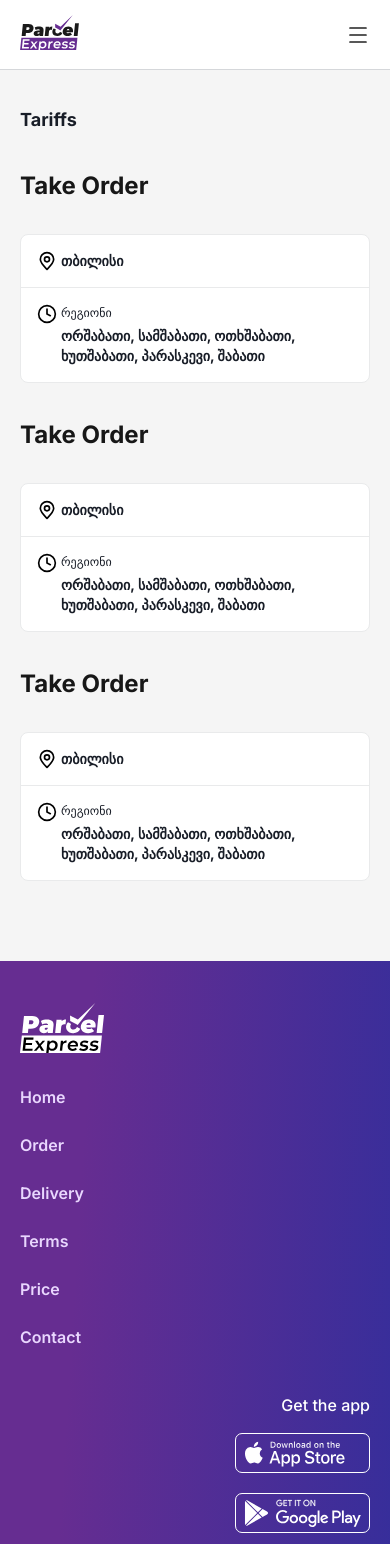
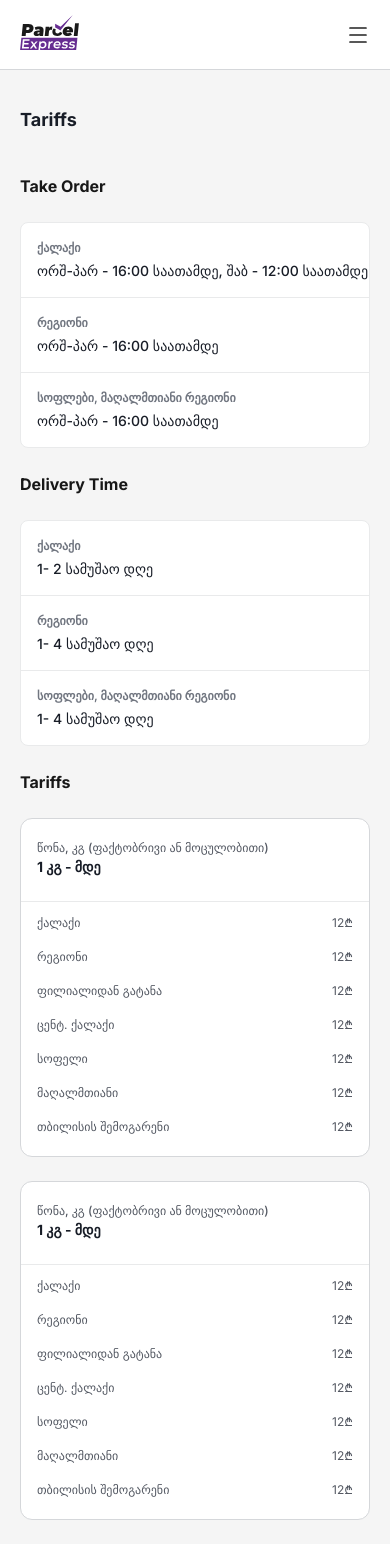
Before and after one commit to parcel-express/parcel-frontend, a Next.js app: page /en/price in a window 390 px wide. Shown: the top 1544 px of the page. Built offline with nearby package versions, Linux system fonts and the light colour scheme.

Commit message:
done priceScreen & added table variant with no titles on mobile

```diff
--- a/src/components/Table.tsx
+++ b/src/components/Table.tsx
@@ -9,13 +9,13 @@ import { colors } from '@/styles/colors';
 import { DesktopContainer, MobileContainer } from './Responsive';
 import { Typography } from './Typography';
 
-const DesktopGrid = styled.div`
+const DesktopGrid = styled.div<{ columns?: number }>`
   width: 100%;
   border: 1px solid ${colors.border.light};
   border-radius: 12px;
-  padding: 0 84px 0 0;
   display: grid;
-  grid-template-columns: 1fr 1fr;
+  grid-template-columns: repeat(${p => p.columns ?? 2}, minmax(60px, 1fr));
+  gap: 0;
   background-color: ${colors.background.white};
 `;
 
@@ -23,21 +23,21 @@ const Title = styled.span`
   display: block;
   border-bottom: 1px solid ${colors.border.light};
   padding: 13px 0 13px 24px;
+  white-space: nowrap;
+  text-overflow: ellipsis;
+  overflow: hidden;
   @media screen and (max-width: 1080px) {
     display: none;
   }
 `;
 
-const FirstRow = styled.span`
+const Cell = styled.span.withConfig({
+  shouldForwardProp: prop => prop !== 'first',
+})<{ first?: boolean }>`
   display: block;
   border-bottom: 1px solid ${colors.border.light};
-  padding: 18px 0 18px 20px;
-`;
-
-const SecondRow = styled.span`
-  display: block;
-  border-bottom: 1px solid ${colors.border.light};
-  padding: 18px 0 18px 24px;
+  padding: 18px 0 18px ${p => (p.first ? '20px' : '24px')};
+  white-space: normal;
 `;
 
 /* Mobile card styles */
@@ -52,6 +52,9 @@ const Card = styled.div`
   border-radius: 8px;
   background: ${colors.background.white};
   padding: 16px 0;
+  @media screen and (max-width: 1080px) {
+    padding: 16px 0 0 0;
+  }
 `;
 
 const CardTop = styled.div`
@@ -66,6 +69,13 @@ const CardBody = styled.div`
   display: flex;
   gap: 4px;
   padding: 16px 0 0 16px;
+  @media screen and (max-width: 1080px) {
+    border-bottom: 1px solid ${colors.border.light};
+    padding: 16px;
+  }
+  &:last-child {
+    border-bottom: none;
+  }
 `;
 
 const DescriptionWapper = styled.div`
@@ -82,89 +92,108 @@ const IconWrapper = styled.div`
   width: 20px;
   height: 20px;
 `;
-const defaultData = [
-  {
-    firstrow: 'თბილისი',
-    secondrow: 'ორშაბათი, სამშაბათი, ოთხშაბათი, ხუთშაბათი, პარასკევი, შაბათი',
-  },
-  { firstrow: 'ბათუმი', secondrow: 'ორშაბათი, სამშაბათი, ოთხშაბათი, ხუთშაბათი, პარასკევი' },
-  { firstrow: 'თბილისი', secondrow: 'პარასკევი' },
-  { firstrow: 'ქუთაისი', secondrow: 'ორშაბათი, სამშაბათი, ოთხშაბათი, ხუთშაბათი' },
-  { firstrow: 'რუსთავი', secondrow: 'ორშაბათი, სამშაბათი, ოთხშაბათი, ხუთშაბათი, პარასკევი' },
-  { firstrow: 'გორი', secondrow: 'ორშაბათი, სამშაბათი, ოთხშაბათი' },
-  { firstrow: 'ზუგდიდი', secondrow: 'ორშაბათი, სამშაბათი, ოთხშაბათი, ხუთშაბათი, პარასკევი' },
+
+const defaultData: string[][] = [
+  ['თბილისი', 'ორშაბათი, სამშაბათი, ოთხშაბათი, ხუთშაბათი, პარასკევი, შაბათი', '₾10'],
+  ['ბათუმი', 'ორშაბათი, სამშაბათი, ოთხშაბათი, ხუთშაბათი, პარასკევი', '₾12'],
+  ['თბილისი', 'პარასკევი', '₾8'],
+  ['ქუთაისი', 'ორშაბათი, სამშაბათი, ოთხშაბათი, ხუთშაბათი', '₾9'],
+  ['რუსთავი', 'ორშაბათი, სამშაბათი, ოთხშაბათი, ხუთშაბათი, პარასკევი', '₾11'],
+  ['გორი', 'ორშაბათი, სამშაბათი, ოთხშაბათი', '₾7'],
+  ['ზუგდიდი', 'ორშაბათი, სამშაბათი, ოთხშაბათი, ხუთშაბათი, პარასკევი', '₾10'],
 ];
 
-const defaultTitles = {
-  firstTitle: 'ქალაქი',
-  secondTitle: 'ჩაბარება / აღება',
-} as const;
+const defaultTitles = ['ქალაქი', 'ჩაბარება / აღება', 'ფასი'] as const;
 
-export type TableDetail = {
-  firstrow: string;
-  secondrow: string;
+export type TableProps = {
+  details?: string[][];
+  columnTitles?: string[];
+  rows?: number;
+  mobileShowTitles?: boolean;
+  columns?: number;
 };
 
-export type TableTitles = {
-  firstTitle?: string;
-  secondTitle?: string;
-};
-
-export type TableProps = {
-  details?: TableDetail[];
-  titles?: TableTitles;
-  rows?: number;
-};
-
-const Table: React.FC<TableProps> = ({ details = defaultData, titles = defaultTitles, rows }) => {
+const Table: React.FC<TableProps> = ({
+  details = defaultData,
+  columnTitles = defaultTitles as unknown as string[],
+  rows,
+  mobileShowTitles = false,
+  columns,
+}) => {
+  const cols = columns ?? columnTitles.length ?? 2;
   const displayData = rows != null ? details.slice(0, rows) : details;
 
   return (
     <>
       <DesktopContainer>
-        <DesktopGrid>
-          <Typography variant='text-xs' weight='semibold' color={colors.text.lighter}>
-            <Title>{titles.firstTitle}</Title>
+        <DesktopGrid columns={cols}>
+          {Array.from({ length: cols }).map((_, ci) => (
+            <Typography
+              key={`h-${ci}`}
+              variant='text-xs'
+              weight='semibold'
+              color={colors.text.lighter}
+            >
+              <Title>{columnTitles[ci] ?? ''}</Title>
             </Typography>
-          <Typography variant='text-xs' weight='semibold' color={colors.text.lighter}>
-            <Title>{titles.secondTitle}</Title>
+          ))}
+
+          {displayData.map((row, index) =>
+            Array.from({ length: cols }).map((_, ci) => {
+              const value = row[ci] ?? '';
+              return (
+                <Typography
+                  key={`${index}-${ci}`}
+                  variant='text-sm'
+                  weight='regular'
+                  color={colors.text.tertiary}
+                >
+                  <Cell first={ci === 0}>{value}</Cell>
                 </Typography>
-
-          {displayData.map((item, index) => (
-            <React.Fragment key={index}>
-              <Typography variant='text-sm' weight='regular' color={colors.text.tertiary}>
-                <FirstRow>{item.firstrow}</FirstRow>
-              </Typography>
-              <Typography variant='text-sm' weight='regular' color={colors.text.tertiary}>
-                <SecondRow>{item.secondrow}</SecondRow>
-              </Typography>
-            </React.Fragment>
-          ))}
+              );
+            })
+          )}
         </DesktopGrid>
       </DesktopContainer>
+
       <MobileContainer>
         <MobileList>
-          {displayData.map((item, idx) => (
+          {displayData.map((row, idx) => (
             <Card key={idx}>
-              <CardTop>
+              {Array.from({ length: cols }).map((_, ci) => {
+                const value = row[ci] ?? '';
+                const showIcon = !mobileShowTitles && ci === 0;
+                const showClock = !mobileShowTitles && ci === 1;
+                const Section = ci === 0 ? CardTop : CardBody;
+                return (
+                  <Section key={`${idx}-m-${ci}`}>
+                    {showIcon && (
+                      <IconWrapper>
                         <LocationIcon />
-                <Typography variant='text-sm' weight='bold' color={colors.text.primary}>
-                  {item.firstrow}
-                </Typography>
-              </CardTop>
-              <CardBody>
+                      </IconWrapper>
+                    )}
+                    {showClock && (
                       <IconWrapper>
                         <ClockIcon />
                       </IconWrapper>
+                    )}
                     <DescriptionWapper>
-                  <Typography variant='text-xs' weight='regular' color={colors.text.primary}>
-                    <TitleMobile>{titles.secondTitle}</TitleMobile>
+                      {mobileShowTitles && (
+                        <Typography variant='text-xs' weight='semibold' color={colors.text.lighter}>
+                          <TitleMobile>{columnTitles[ci] ?? ''}</TitleMobile>
                         </Typography>
-                  <Typography variant='text-sm' weight='bold' color={colors.text.primary}>
-                    {item.secondrow}
+                      )}
+                      <Typography
+                        variant='text-sm'
+                        weight={mobileShowTitles ? 'medium' : 'bold'}
+                        color={colors.text.primary}
+                      >
+                        {value}
                       </Typography>
                     </DescriptionWapper>
-              </CardBody>
+                  </Section>
+                );
+              })}
             </Card>
           ))}
         </MobileList>
--- a/src/screens/PriceScreen.tsx
+++ b/src/screens/PriceScreen.tsx
@@ -8,7 +8,9 @@ import Container from '@/components/Container';
 import Footer from '@/components/Footer';
 import Header from '@/components/Header';
 import PageTitle from '@/components/PageTitle';
+import { DesktopContainer, MobileContainer } from '@/components/Responsive';
 import Table from '@/components/Table';
+import { colors } from '@/styles/colors';
 
 const MainContainer = styled.div`
   display: flex;
@@ -17,6 +19,7 @@ const MainContainer = styled.div`
   padding: 72px 0 228px 0;
   @media (max-width: 1080px) {
     padding: 36px 0 80px 0;
+    gap: 24px;
   }
 `;
 
@@ -24,52 +27,159 @@ const TableSection = styled.div`
   display: flex;
   flex-direction: column;
   gap: 32px;
+  @media (max-width: 1080px) {
+    gap: 24px;
+  }
 `;
+
+const PageTitleWrapper = styled.div`
+  @media (max-width: 1080px) {
+    margin-bottom: 16px;
+  }
+`;
+
+const MobileCard = styled.div`
+  background: #fff;
+  border-radius: 12px;
+  border: 1px solid ${colors.border.primary};
+  margin-top: 24px;
+`;
+
+const MobileCardHeader = styled.div`
+  padding: 20px 16px 24px 16px;
+  border-bottom: 1px solid ${colors.border.light};
+`;
+
+const MobileList = styled.ul`
+  margin: 0;
+  margin: 4px 0 12px 0;
+`;
+
+const MobileListItem = styled.li`
+  display: flex;
+  justify-content: space-between;
+  align-items: center;
+  padding: 8px 16px;
+`;
+
+const thirdColumnTitles = [
+  'წონა, კგ (ფაქტობრივი ან მოცულობითი)',
+  'ქალაქი',
+  'რეგიონი',
+  'ფილიალიდან გატანა',
+  'ცენტ. ქალაქი',
+  'სოფელი',
+  'მაღალმთიანი',
+  'თბილისის შემოგარენი',
+];
+
+const thirdDetailsRow = ['1 კგ - მდე', '12₾', '12₾', '12₾', '12₾', '12₾', '12₾', '12₾'];
+
 const PriceScreen: React.FC = () => {
   const tPrice = useTranslations('Price');
+  const mobileShowTitles = true;
+  const thirdRows = Array.from({ length: 9 }, () => thirdDetailsRow);
+
   return (
     <>
       <Header />
       <Container>
         <MainContainer>
-          <Typography weight='bold' variant='title-md'>
+          <PageTitleWrapper>
             <PageTitle title={tPrice('title')} />
-          </Typography>
+          </PageTitleWrapper>
           <TableSection>
-            <Typography variant='display-xs' color='textSecondary' weight='bold'>
-              {tPrice('TakeRequest.title')}
-            </Typography>
+            <DesktopContainer>
+              <Typography variant='display-xs' color='textSecondary' weight='bold'>
+                {tPrice('TakeRequest.title')}
+              </Typography>
+            </DesktopContainer>
+            <MobileContainer>
+              <Typography variant='text-md' color='textSecondary' weight='bold'>
+                {tPrice('TakeRequest.title')}
+              </Typography>
+            </MobileContainer>
             <Table
               rows={1}
-              titles={{
-                firstTitle: 'ქალაქი',
-                secondTitle: 'რეგიონი',
-              }}
+              columns={3}
+              columnTitles={['ქალაქი', 'რეგიონი', 'სოფლები, მაღალმთიანი რეგიონი']}
+              details={[
+                [
+                  'ორშ-პარ - 16:00 საათამდე, შაბ - 12:00 საათამდე',
+                  'ორშ-პარ - 16:00 საათამდე',
+                  'ორშ-პარ - 16:00 საათამდე',
+                ],
+              ]}
+              mobileShowTitles={mobileShowTitles}
             />
           </TableSection>
           <TableSection>
-            <Typography variant='display-xs' color='textSecondary' weight='bold'>
-              {tPrice('TakeRequest.title')}
-            </Typography>
+            <DesktopContainer>
+              <Typography variant='display-xs' color='textSecondary' weight='bold'>
+                {tPrice('Delivery.title')}
+              </Typography>
+            </DesktopContainer>
+            <MobileContainer>
+              <Typography variant='text-md' color='textSecondary' weight='bold'>
+                {tPrice('Delivery.title')}
+              </Typography>
+            </MobileContainer>
             <Table
               rows={1}
-              titles={{
-                firstTitle: 'ქალაქი',
-                secondTitle: 'რეგიონი',
-              }}
+              columns={3}
+              columnTitles={['ქალაქი', 'რეგიონი', 'სოფლები, მაღალმთიანი რეგიონი']}
+              details={[['1- 2 სამუშაო დღე', '1- 4 სამუშაო დღე', '1- 4 სამუშაო დღე']]}
+              mobileShowTitles={mobileShowTitles}
             />
           </TableSection>
           <TableSection>
-            <Typography variant='display-xs' color='textSecondary' weight='bold'>
-              {tPrice('TakeRequest.title')}
-            </Typography>
-            <Table
-              rows={1}
-              titles={{
-                firstTitle: 'ქალაქი',
-                secondTitle: 'რეგიონი',
-              }}
-            />
+            <DesktopContainer>
+              <Typography variant='display-xs' color='textSecondary' weight='bold'>
+                {tPrice('TakeRequest.title')}
+              </Typography>
+            </DesktopContainer>
+
+            <DesktopContainer>
+              <Table
+                rows={thirdRows.length}
+                columns={thirdColumnTitles.length}
+                columnTitles={thirdColumnTitles}
+                details={thirdRows}
+                mobileShowTitles={mobileShowTitles}
+              />
+            </DesktopContainer>
+
+            <MobileContainer>
+              <Typography variant='text-md' color='textSecondary' weight='bold'>
+                {tPrice('Tariffs.title')}
+              </Typography>
+
+              {thirdRows.map((row, rowIdx) => (
+                <MobileCard aria-label='price-card-mobile' key={rowIdx}>
+                  <MobileCardHeader>
+                    <Typography variant='text-xs' color={colors.text.tertiary} weight='medium'>
+                      {thirdColumnTitles[0]}
+                    </Typography>
+                    <Typography weight='bold' variant='text-sm'>
+                      {row[0]}
+                    </Typography>
+                  </MobileCardHeader>
+
+                  <MobileList>
+                    {thirdColumnTitles.slice(1).map((label, idx) => (
+                      <MobileListItem key={label}>
+                        <Typography variant='text-xs' weight='regular' color={colors.text.tertiary}>
+                          {label}
+                        </Typography>
+                        <Typography variant='text-xs' weight='regular' color={colors.text.tertiary}>
+                          {row[idx + 1]}
+                        </Typography>
+                      </MobileListItem>
+                    ))}
+                  </MobileList>
+                </MobileCard>
+              ))}
+            </MobileContainer>
           </TableSection>
         </MainContainer>
       </Container>
```
Also changed, not shown: src/screens/DeliveryScreen.tsx (+42 -37 lines). Lines whose indentation alone changed are shown as unchanged.
